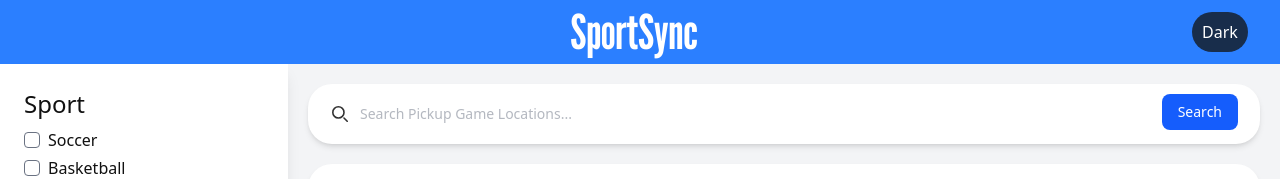
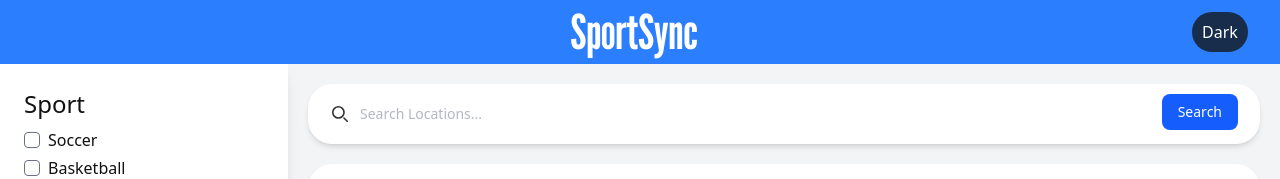
Before and after one commit to KallosP/csc437-asmts-project, a React (Vite) app in the folder packages/project-frontend/: page /search in a window 1280 px wide. Shown: the top 179 px of the page. Built offline with nearby package versions, Linux system fonts and the light colour scheme.

Commit message:
change to search text

```diff
--- a/packages/project-frontend/src/components/SearchBar.jsx
+++ b/packages/project-frontend/src/components/SearchBar.jsx
@@ -31,7 +31,7 @@ export default function SearchBar() {
 					type="search"
 					id="default-search"
 					className="block w-full p-4 ps-10 text-sm dark:text-dark-hint-text text-hint-text border-none rounded-lg dark:bg-dark-elevated-background bg-elevated-background focus:outline-none focus:border-none"
-					placeholder="Search Pickup Game Locations..."
+					placeholder="Search Locations..."
 				/>
 				<button
 					onClick={handleSearch}
```
